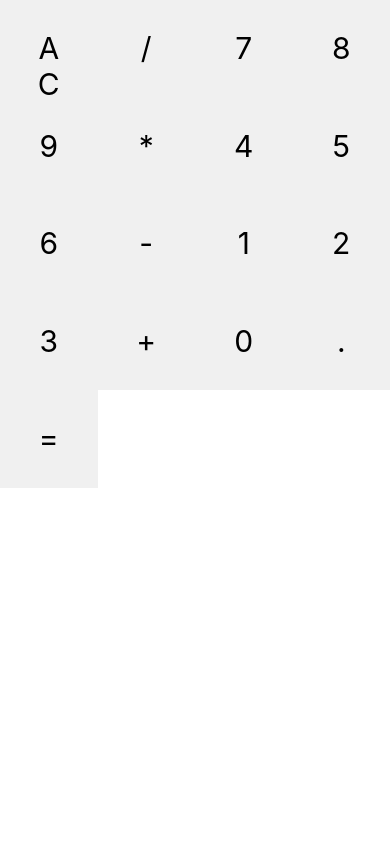
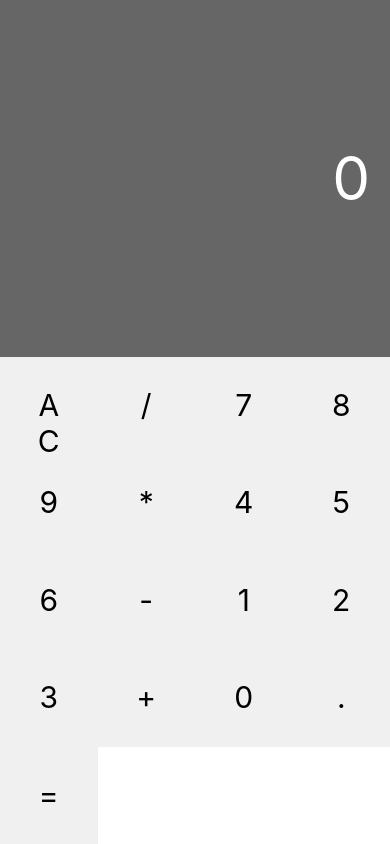
Before and after one commit to gabibecker/Calculator, a React Native app: screen / in a window 390 px wide. Built offline with nearby package versions, Linux system fonts and the light colour scheme.

Commit message:
Criando o display da calculadora

```diff
--- a/App.tsx
+++ b/App.tsx
@@ -1,29 +1,21 @@
 import React, { Component } from 'react';
-import type { PropsWithChildren } from 'react';
 import {
-  SafeAreaView,
-  ScrollView,
-  StatusBar,
   StyleSheet,
-  Text,
-  useColorScheme,
   View,
 } from 'react-native';
 
-import {
-  Colors,
-  DebugInstructions,
-  Header,
-  LearnMoreLinks,
-  ReloadInstructions,
-} from 'react-native/Libraries/NewAppScreen';
-
 import Button from './src/components/Button';
+import Display from './src/components/Display';
 
 export default class App extends Component {
+  state = {
+    displayValue: '0',
+  };
+
   render() {
     return (
         <View style={styles.container}>
+          <Display value={this.state.displayValue} />
           <View style={styles.buttons}>
             <Button label="AC" />
             <Button label="/" />
--- a/package.json
+++ b/package.json
@@ -27,7 +27,6 @@
     "@types/react": "^18.2.6",
     "@types/react-test-renderer": "^18.0.0",
     "babel-jest": "^29.6.3",
-    "eslint": "^8.19.0",
     "jest": "^29.6.3",
     "prettier": "2.8.8",
     "react-test-renderer": "18.3.1",
--- /dev/null
+++ b/src/components/Display.tsx
@@ -0,0 +1,32 @@
+import React from "react";
+import {
+    StyleSheet,
+    Text,
+    View,
+} from "react-native";
+
+const styles = StyleSheet.create({
+    display: {
+        flex: 1,
+        padding: 20,
+        justifyContent: 'center',
+        backgroundColor: 'rgba(0,0,0,0.6)',
+        alignItems: 'flex-end',
+    },
+    displayValue: {
+        fontSize: 60,
+        color: '#fff',
+    },
+});
+
+export default props => {
+    return (
+        <View style={styles.display}>
+            <Text
+                style={styles.displayValue}
+                numberOfLines={1}>
+                {props.value}
+            </Text>
+        </View>
+    );
+};
```
Also changed, not shown: 1 other file (tests, documents, lock files or other folders).
